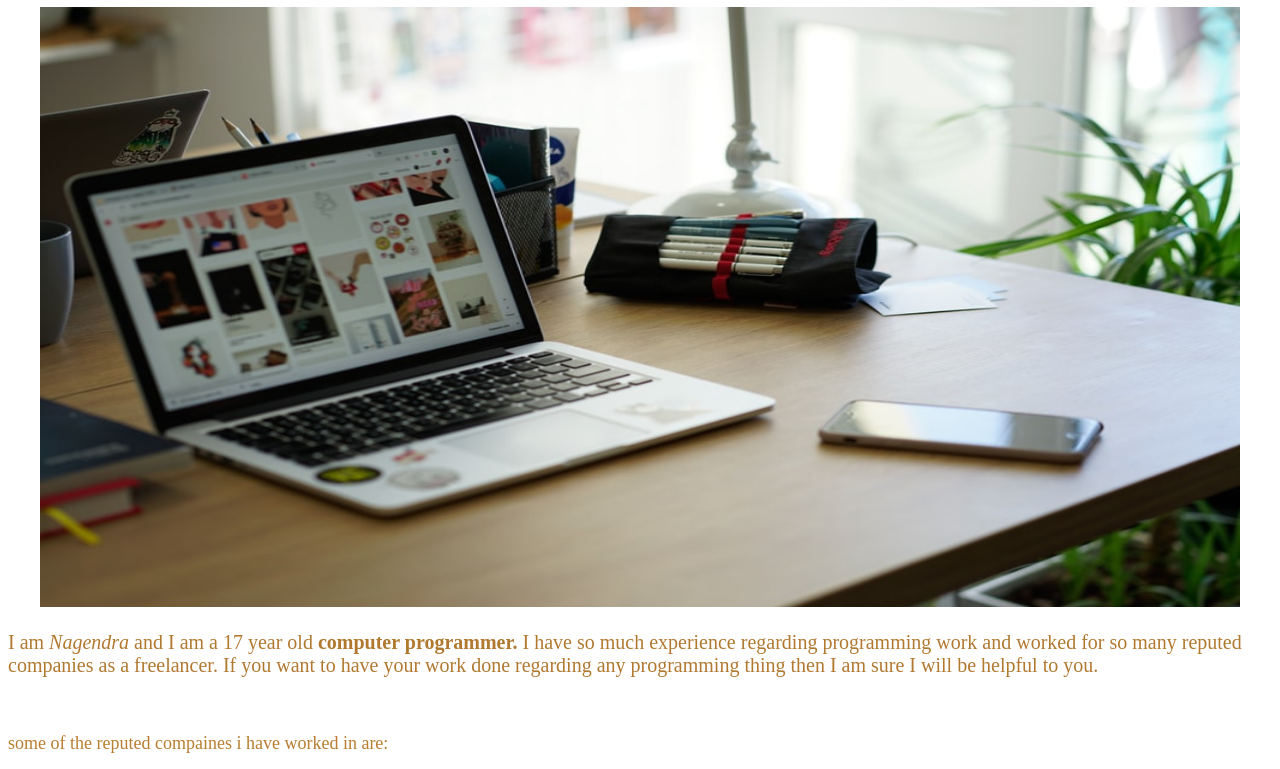
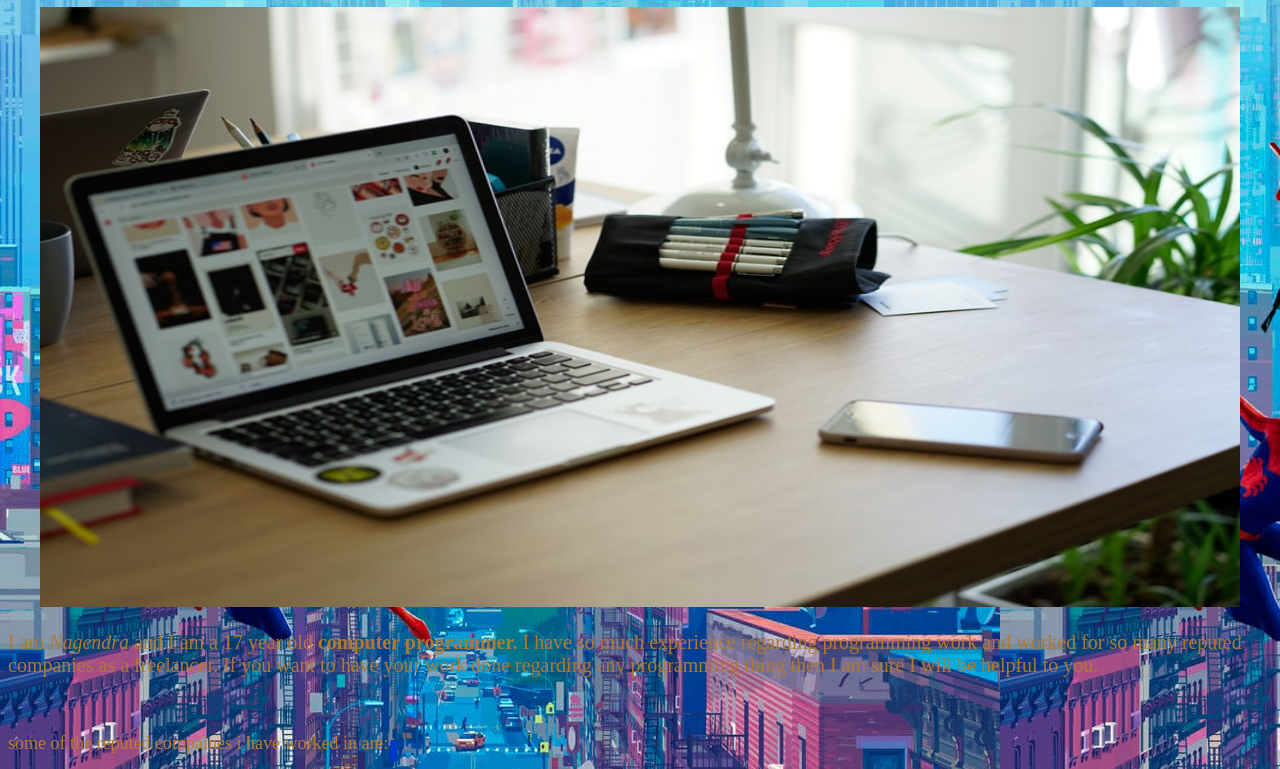
Before and after one commit to multiverse007/multiverse007.github.io, a plain HTML site: page index.html in a window 1280 px wide. Shown: the part 73-842 px from the top of the page. Drawn offline with Linux system fonts and the light colour scheme.

Commit message:
Revert "supdate"
This reverts commit 717370ed0c27a950cfa1aac8c0aff94ebea9750d.

```diff
--- a/index.html
+++ b/index.html
@@ -3,7 +3,7 @@
 <head>
     <title>FreeLANCER</title>
 </head>
- <body bgcolor="white" vlink="blue" link="green" alink="pink">
+ <body bgcolor="white" vlink="blue" link="green" alink="pink" background="./images/spider-man.jpeg">
 
     <h1 style =color:rgb(113,8,211); align="center">Professional Coder for your work</h1>
 
```
